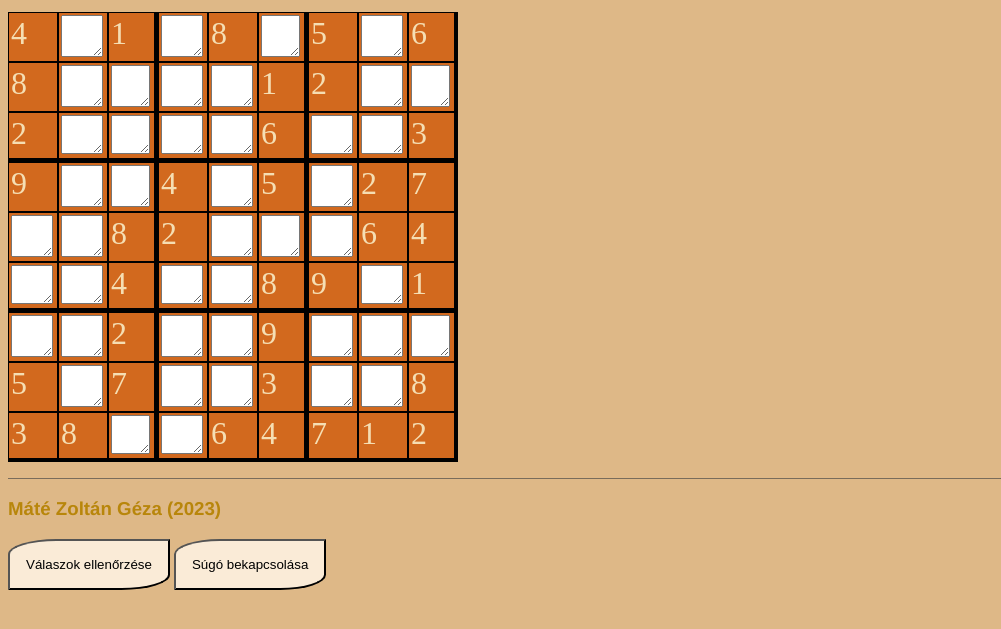
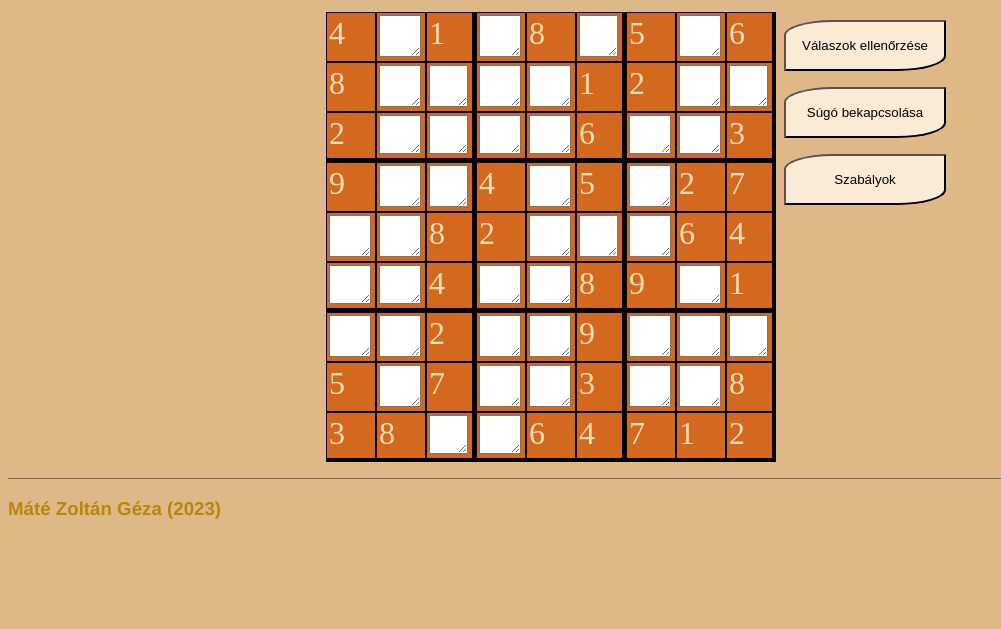
Before and after one commit to tintapolipka/SuDoKu-Vanilla-JS, a plain HTML site: page index.html in a window 1280 px wide. Shown: the part 85-714 px from the top of the page, without its empty margins (0-1001 px from the left). Drawn offline with Linux system fonts and the light colour scheme; a web font is replaced by a local one.

Commit message:
How to play section added
How to play section added

```diff
--- a/index.html
+++ b/index.html
@@ -22,11 +22,5 @@
 
     <div id="root"></div>
 
-    <button onclick="validator()">Válaszok ellenőrzése</button>
-    <button id="help-button" onclick="helpActiveToggler()">Súgó bekapcsolása</button>
-    <dialog id=""><p>A Sudoku egy 9 × 9 cellából álló rács. A rács kilenc kisebb, 3 × 3-as blokkra oszlik, amelyben
-      elszórva néhány 1-t˝ol 9-ig terjed˝o számot találunk. Az ¨uresen maradt cellákat a játékosok t¨oltik
-      ki saját (ugyancsak 1-t˝ol 9-ig terjed˝o) számaikkal úgy, hogy minden vízszintes sorban, f¨ugg˝oleges
-      oszlopban, és 3 × 3-as blokkban az 1-t˝ol 9-ig terjed˝o számok pontosan egyszer szerepeljenek.</p></dialog>
   </body>
 </html>
--- a/script.js
+++ b/script.js
@@ -166,7 +166,30 @@ const header = `<header>
   <h1># SuDoKu</h1>
   <p>JavaScript v01</p>
 </header>`;
-const footer = `<div id="footer"><h3>Máté Zoltán Géza (2023)</h3></div>`
+
+const controls = `<div id="controls">
+<button onclick="validator()">Válaszok ellenőrzése</button>
+<button id="help-button" onclick="helpActiveToggler()">Súgó bekapcsolása</button>
+<button onclick="document.getElementById('how-to-play').showModal()">Szabályok</button>
+</div>`;
+
+const game = `<div id="gameDiv">${board + controls}</div>`;
+
+const newGameButton = `<button onclick="location.reload()">Új játékot szeretnék!</button>`;
+
+const footer = `<div id="footer"><h3>Máté Zoltán Géza (2023)</h3></div>`;
+const modal = `<dialog id="how-to-play">
+<h2>Mi a Sudoku?</h2>
+<p>A Sudoku egy 9 × 9 cellából álló rács. A rács kilenc kisebb, 3 × 3-as blokkra oszlik, amelyben
+elszórva néhány 1-től 9-ig terjedő számot találunk. Az üresen maradt cellákat a játékosok töltik
+ki saját (ugyancsak 1-től 9-ig terjedő) számaikkal úgy, hogy minden vízszintes sorban, függőleges
+oszlopban, és 3 × 3-as blokkban az 1-től 9-ig terjedő számok pontosan egyszer szerepeljenek.</p>
+<h2>Mik ezek a gombok?</h2>
+<p>A <button>Válaszok ellenőrzése</button> gomb megnyomásával a helyesen beírt számok háttere megváltozik, a helyteleneké azonban fehér marad.</p>
+<p>A <button>Súgó bekapcsolása</button> gomb megjeleníti a lehetséges lépéseket. Újbóli megnyomásával a lehetséges számok eltüntethetők.</p>
+<h2>Hogyan nyerhetek?</h2>
+<p>Be kell írnod minden számot a helyére. Amikor az utolsó üres mezőt is kitöltötted nyertél. A táblák random generáltak, ezért lehetséges, hogy nem lesz több egyértelmű lépés. Ekkor a játék automatikusan segíteni fog.</p>
+<button onclick="document.getElementById('how-to-play').close()">Értem már!</button></dialog>`;
 
 function renderer() {
   const SideLengthDerivedFromClientWidth = Math.trunc(
@@ -177,7 +200,7 @@ function renderer() {
       ? SideLengthDerivedFromClientWidth
       : 50;
 
-  id("root").innerHTML += header + board + footer;
+  id("root").innerHTML += header + game+ footer + modal;
 
   id("board").innerHTML += `<style>#board{width:${sorHossz * sideLength}px}
 .sudokuCell{ width: ${sideLength}px; height: ${sideLength}px; }
@@ -363,6 +386,7 @@ function setEveryPlaceHolders() {
     // Ha már csak egy maradt:
     if (allTextArea.length < 1) {
       alert("Nyertél, gratulálok!");
+      id('controls').innerHTML = newGameButton;
       return;
     }
 
--- a/style.css
+++ b/style.css
@@ -99,9 +99,35 @@ button{
     padding:1rem;
     transition-duration: 400ms;
     transition-timing-function: ease-in-out;
+    margin: 0.5rem;
 }
 
 button:active, button:hover{
     background-color: rgba(226, 177, 55, 0.609);
     border-radius: 0 30% 0 30%;
 }
+
+#gameDiv{
+  display: flex;
+  flex-direction: column;
+  flex-wrap: wrap;
+  justify-content: center;
+}
+
+#controls{
+  display: flex;
+  flex-direction: row;
+}
+
+@media  (width > 550px) {
+  #gameDiv{
+    display: flex;
+    flex-direction: row;
+    flex-wrap: wrap;
+  }
+
+  #controls{
+    display: flex;
+    flex-direction: column;
+  }
+}
```
